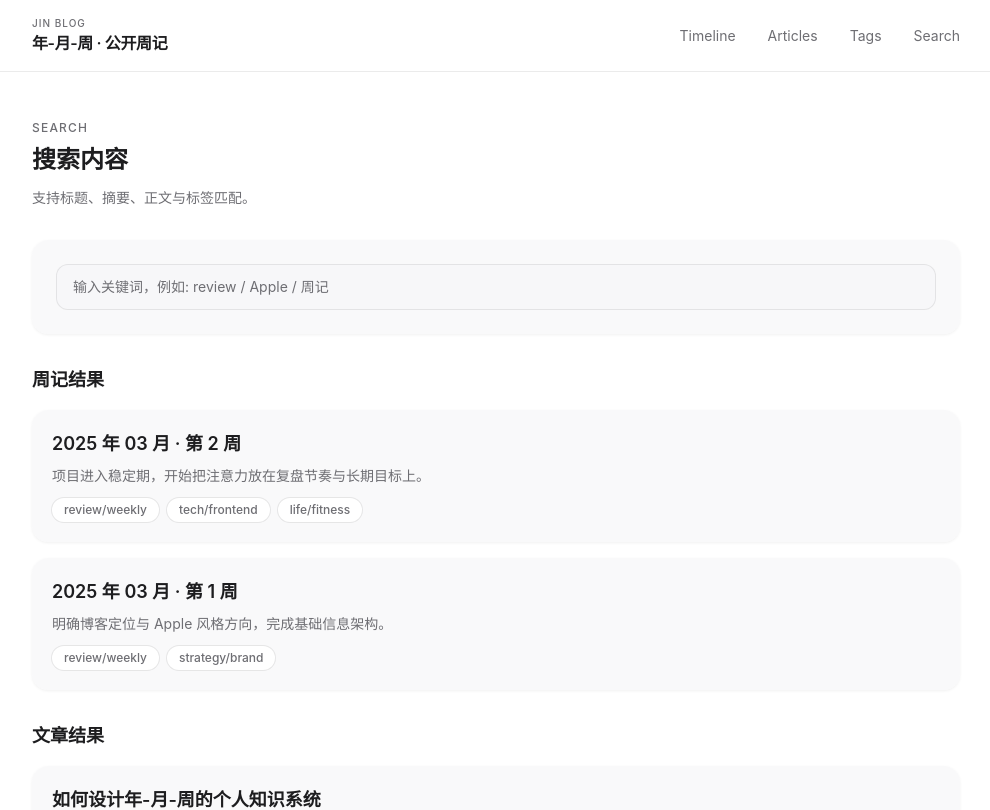
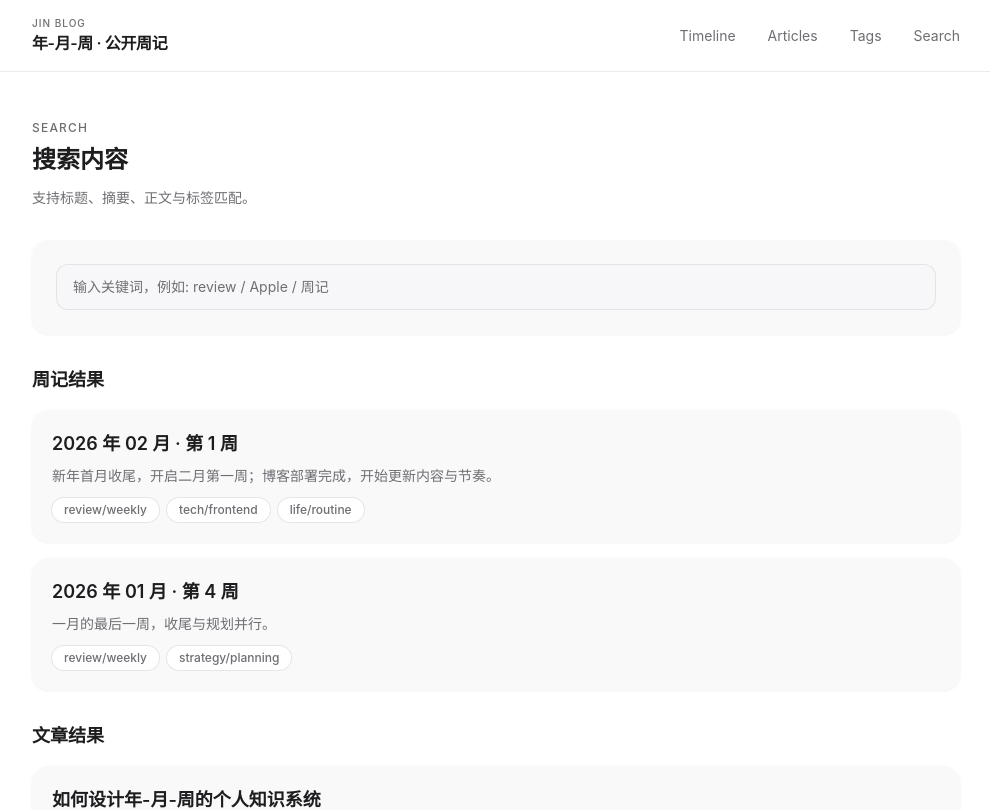
Before and after one commit to JorjininMath/Jin_Blog, a Next.js app: page /search in a window 1280 px wide. Shown: the top 810 px of the page, without its empty margins (144-1134 px from the left). Built offline with nearby package versions, Linux system fonts and the light colour scheme.

Commit message:
Update to 2026 Feb week 1: weekly entries and footer year

```diff
--- a/components/Footer.tsx
+++ b/components/Footer.tsx
@@ -2,7 +2,7 @@ export const Footer = () => {
   return (
     <footer className="border-t border-black/[0.08] bg-graphite/30">
       <div className="container-shell flex flex-col gap-2 py-10 text-xs text-mist">
-        <p>© 2025 Jin Blog by <a href="https://github.com/JorjininMath" target="_blank" rel="noopener noreferrer" className="text-glow hover:underline">JorjininMath</a>. Structured weekly notes with Apple-inspired design.</p>
+        <p>© 2026 Jin Blog by <a href="https://github.com/JorjininMath" target="_blank" rel="noopener noreferrer" className="text-glow hover:underline">JorjininMath</a>. Structured weekly notes with Apple-inspired design.</p>
         <p>Built with Next.js · Minimal, calm, and searchable.</p>
       </div>
     </footer>
--- a/data/weekly.ts
+++ b/data/weekly.ts
@@ -2,57 +2,57 @@ import { WeeklyEntry } from "@/lib/types";
 
 export const weeklyEntries: WeeklyEntry[] = [
   {
-    id: "2025-03-w2",
-    title: "2025 年 03 月 · 第 2 周",
-    year: 2025,
-    month: 3,
-    week: 2,
-    dateRange: "03/10 - 03/16",
-    summary: "项目进入稳定期，开始把注意力放在复盘节奏与长期目标上。",
-    tags: ["review/weekly", "tech/frontend", "life/fitness"],
-    highlights: ["完成首页结构与时间轴布局", "恢复每周三次力量训练"],
-    reflections: ["工作节奏平稳但深度思考不足", "需要把周记拆解成更小的行动"],
-    plans: ["整理 3 篇文章大纲", "设计标签体系与搜索体验"],
+    id: "2026-02-w1",
+    title: "2026 年 02 月 · 第 1 周",
+    year: 2026,
+    month: 2,
+    week: 1,
+    dateRange: "02/01 - 02/07",
+    summary: "新年首月收尾，开启二月第一周；博客部署完成，开始更新内容与节奏。",
+    tags: ["review/weekly", "tech/frontend", "life/routine"],
+    highlights: ["博客上线 Vercel，SSH 与 GitHub 配置完成", "确定 2026 年周记更新节奏"],
+    reflections: ["内容产出需要更稳定的时间块", "把周记当作每周固定复盘入口"],
+    plans: ["保持每周一篇周记更新", "补充 2 月计划与目标"],
     events: [
       {
-        time: "Tue",
-        title: "时间轴 UI 走查",
-        detail: "确认 Year/Month/Week 的信息密度与交互层级。",
+        time: "Sat",
+        title: "博客部署与配置",
+        detail: "完成 Vercel 部署、SSH 密钥与 GitHub 关联。",
         tags: ["tech/frontend"]
       },
       {
-        time: "Thu",
-        title: "复盘模板优化",
-        detail: "把周记拆分为目标/事件/总结三段式结构。",
+        time: "Sun",
+        title: "内容时间线更新",
+        detail: "将周记时间线更新至 2026 年 2 月第 1 周。",
         tags: ["review/weekly"]
       }
     ],
     relatedArticles: ["design-year-month-week-system"]
   },
   {
-    id: "2025-03-w1",
-    title: "2025 年 03 月 · 第 1 周",
-    year: 2025,
-    month: 3,
-    week: 1,
-    dateRange: "03/03 - 03/09",
-    summary: "明确博客定位与 Apple 风格方向，完成基础信息架构。",
-    tags: ["review/weekly", "strategy/brand"],
-    highlights: ["确定技术栈：Next.js + MDX + Tailwind", "完成首页结构草案"],
-    reflections: ["内容沉淀有待系统化"],
-    plans: ["启动内容模板", "搜集 10 个参考案例"],
+    id: "2026-01-w4",
+    title: "2026 年 01 月 · 第 4 周",
+    year: 2026,
+    month: 1,
+    week: 4,
+    dateRange: "01/27 - 02/02",
+    summary: "一月的最后一周，收尾与规划并行。",
+    tags: ["review/weekly", "strategy/planning"],
+    highlights: ["完成年度目标拆解", "博客项目收尾与上线准备"],
+    reflections: ["节奏比强度重要"],
+    plans: ["二月坚持周记更新", "整理标签与搜索体验"],
     events: [
       {
         time: "Mon",
-        title: "结构方案定稿",
-        detail: "完成 Year → Month → Week 的整体结构定义。",
-        tags: ["strategy/brand"]
+        title: "年度目标拆解",
+        detail: "把 2026 年目标拆到季度与月度。",
+        tags: ["strategy/planning"]
       },
       {
         time: "Fri",
-        title: "视觉风格校准",
-        detail: "对 Apple 官网的排版节奏进行拆解。",
-        tags: ["design/visual"]
+        title: "博客上线准备",
+        detail: "检查部署与内容，准备正式对外。",
+        tags: ["tech/frontend"]
       }
     ],
     relatedArticles: []
```
